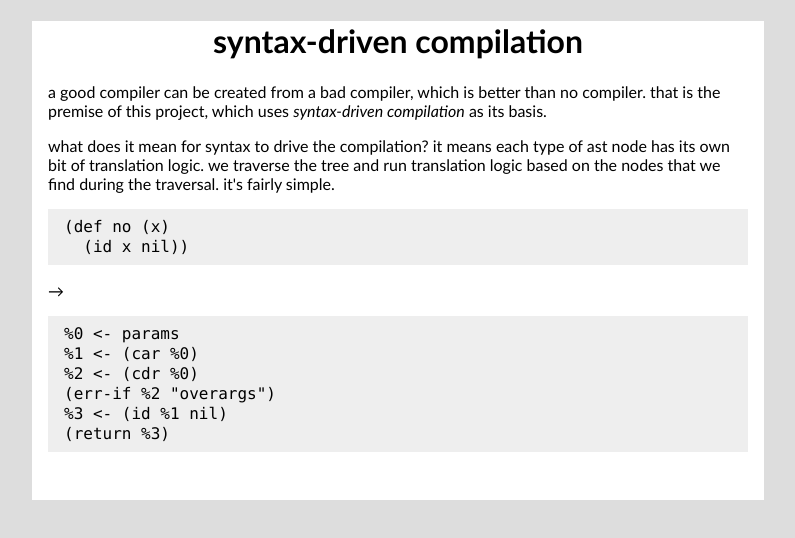
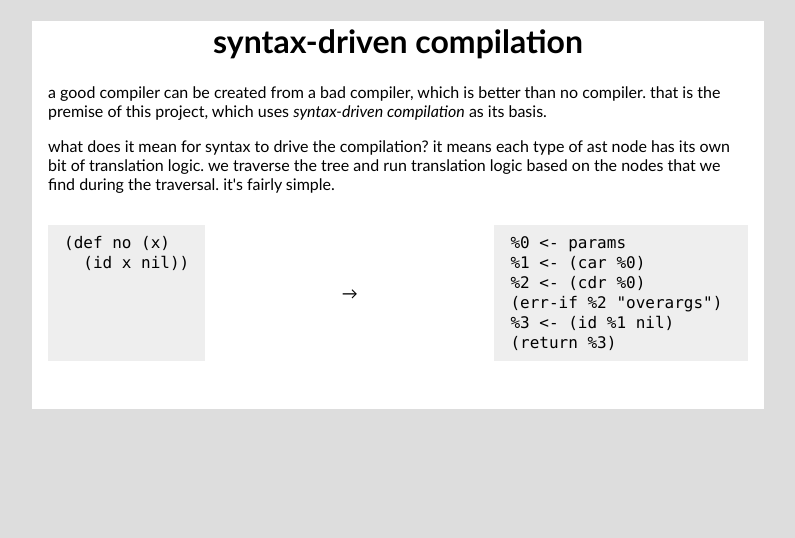
Before and after one commit to masak/syntax-driven, a React (Create React App) app: page / in a window 1280 px wide. Shown: the top 538 px of the page, without its empty margins (242-1037 px from the left). Built offline with nearby package versions, Linux system fonts and the light colour scheme.

Commit message:
Add some more flex styling

```diff
--- a/src/App.css
+++ b/src/App.css
@@ -30,6 +30,13 @@ code {
 }
 
 .translation {
+  display: flex;
   flex-direction: row;
   justify-content: space-between;
 }
+
+.arrow {
+  align-self: center;
+  padding-left: 1em;
+  padding-right: 1em;
+}
--- a/src/App.js
+++ b/src/App.js
@@ -24,7 +24,7 @@ const App = (props) => (
       <pre><code>(def no (x) { "\n" }
         { "  " }(id x nil))</code></pre>
 
-      <div>→</div>
+      <div class="arrow">→</div>
 
       <pre><code>%0 &lt;- params { "\n" }
         %1 &lt;- (car %0) { "\n" }
```
